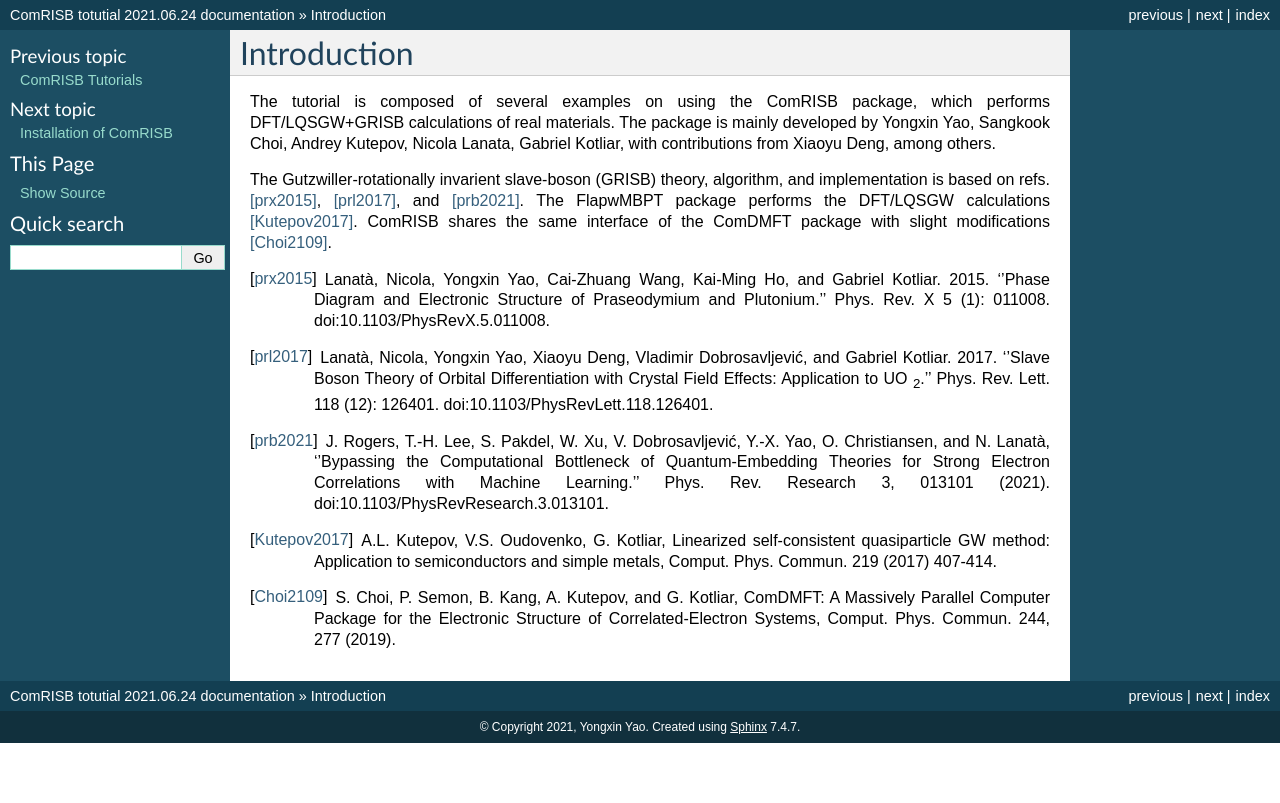
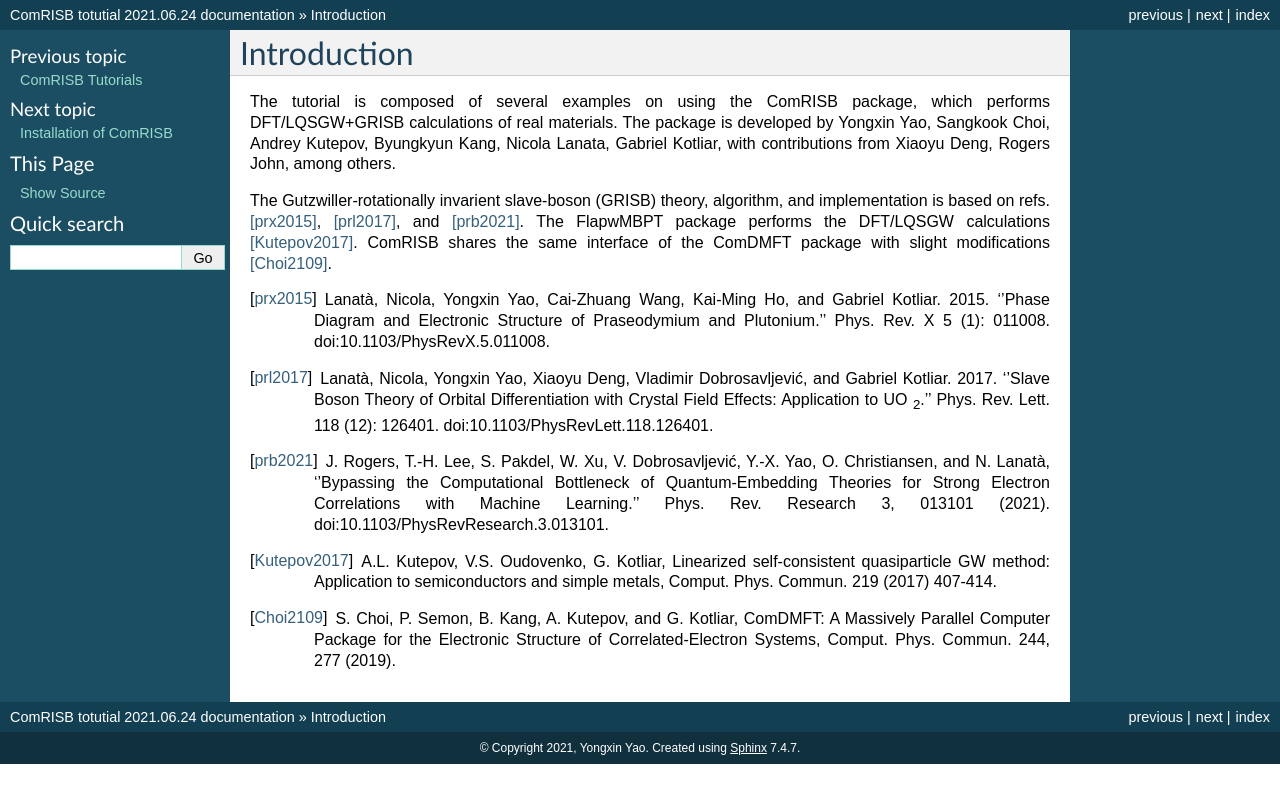
Before and after one commit to comscope/ComRISB_tutorial, a Sphinx documentation site: the page built from doc/source/intro.rst, in a window 1280 px wide. Shown: the top 803 px of the page. Built offline with Sphinx 7.4.7, drawn with Linux system fonts in a browser that asks for light colours.

```diff
--- a/doc/source/intro.rst
+++ b/doc/source/intro.rst
@@ -3,9 +3,9 @@ Introduction
 
 The tutorial is composed of several examples on using the ComRISB package,
 which performs DFT/LQSGW+GRISB calculations of real materials.
-The package is mainly developed by Yongxin Yao, Sangkook Choi, Andrey Kutepov,
-Nicola Lanata, Gabriel Kotliar,
-with contributions from Xiaoyu Deng, among others.
+The package is developed by Yongxin Yao, Sangkook Choi, Andrey Kutepov,
+Byungkyun Kang, Nicola Lanata, Gabriel Kotliar,
+with contributions from Xiaoyu Deng, Rogers John, among others.
 
 The Gutzwiller-rotationally invarient slave-boson (GRISB) theory,
 algorithm, and implementation is based on refs. [prx2015]_,
```
